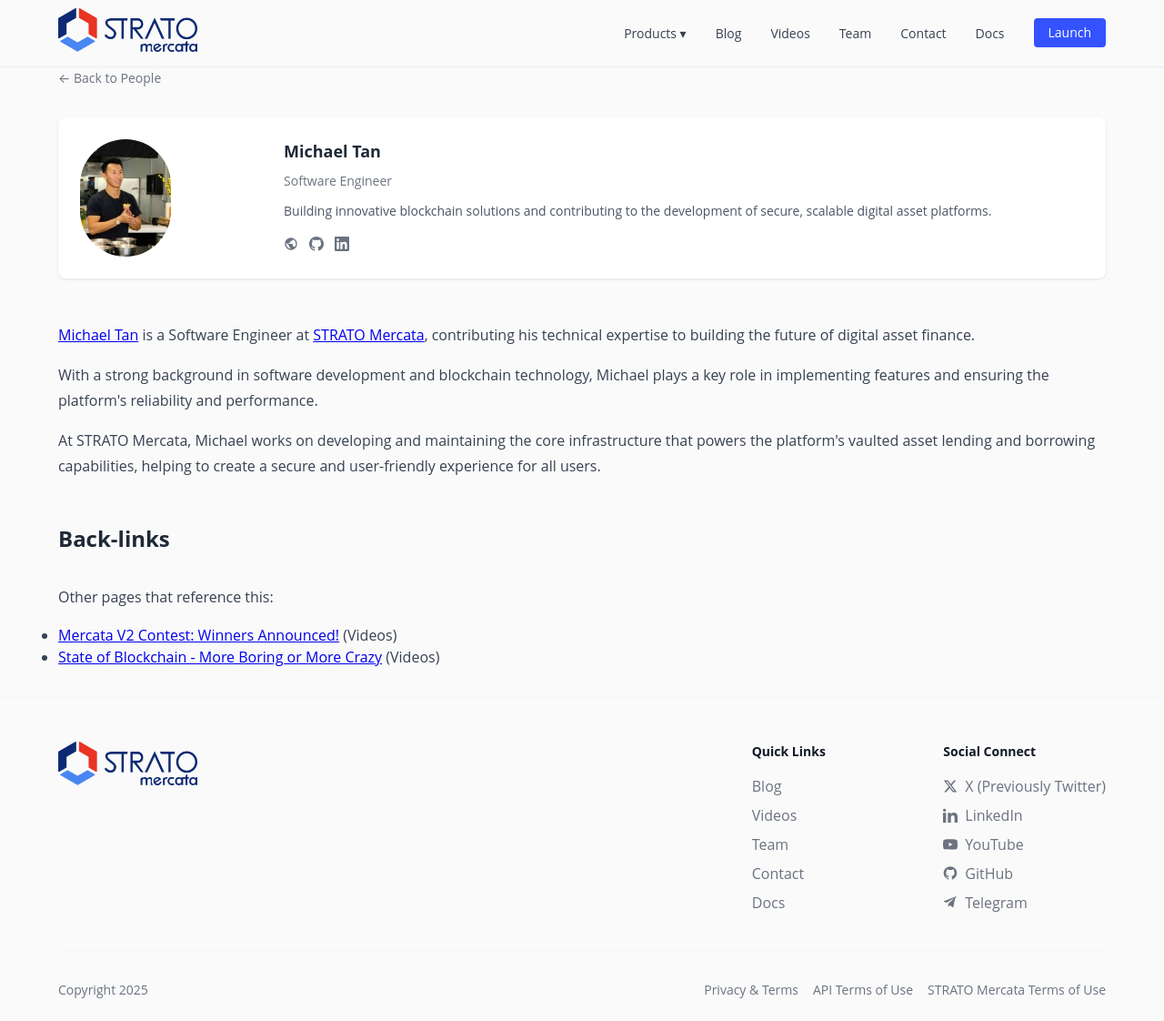
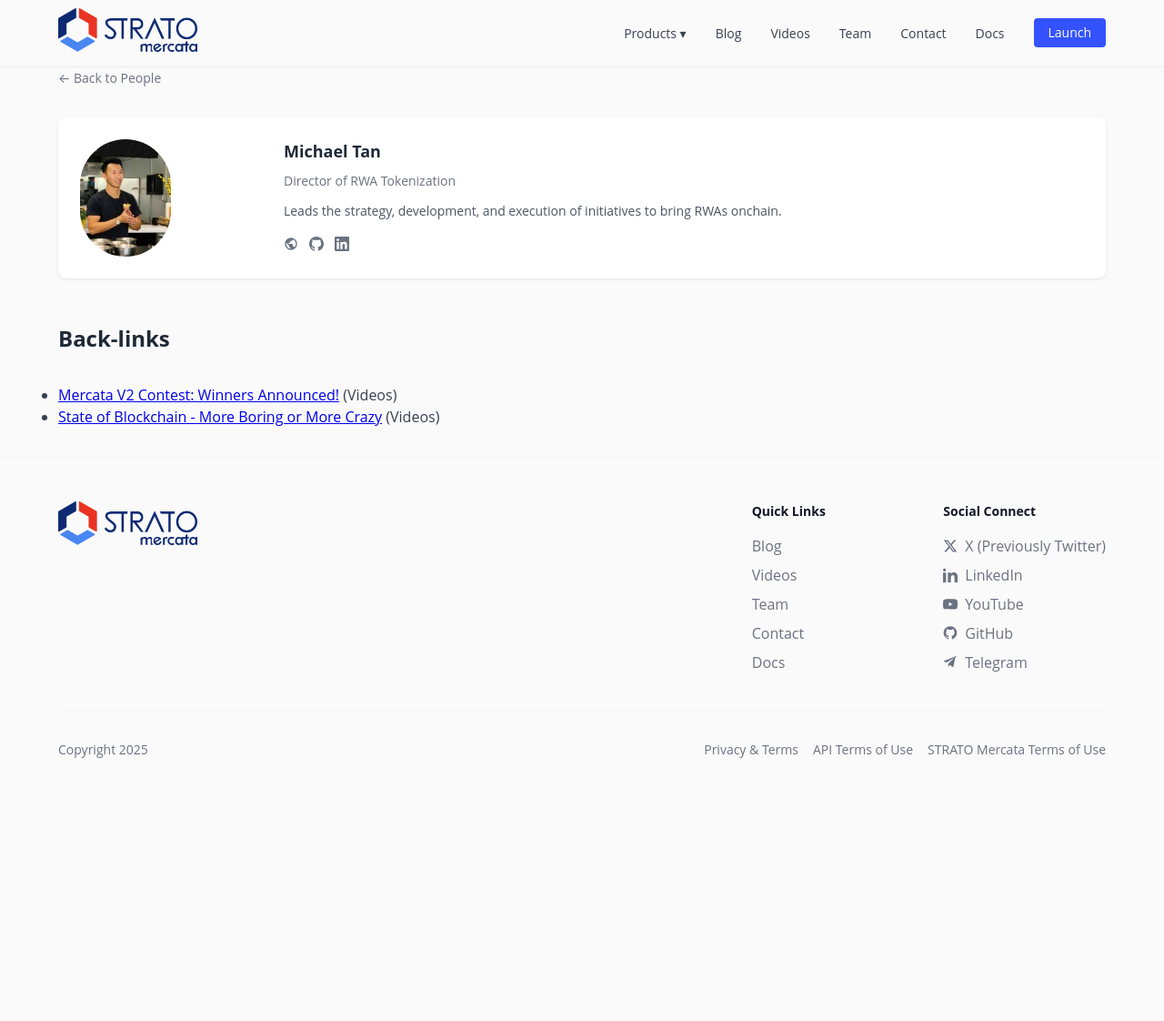
Before and after one commit to stratomercata/stratomercata-website, a Jekyll site: the page built from source/_people/michael-tan.md, in a window 1280 px wide and 1122 px high. Shown: the whole window at 91% size. Built offline with Jekyll 4.4.1, drawn with Linux system fonts in a browser that asks for light colours; comment, search, counter and statistics services are not loaded.

Commit message:
Updated title and description for Michael.  Can add prose later (#23)
* Updated title and description for Michael.  Can add prose later

* Removed unnecessary "back-links" Other pages that reference this:

```diff
--- a/source/_includes/back-links.html
+++ b/source/_includes/back-links.html
@@ -67,7 +67,6 @@
 {% if backlinks.size > 0 %}
 <div class="back-links-section">
   <h2>Back-links</h2>
-  <p class="back-links-description">Other pages that reference this:</p>
   <ul class="back-links-list">
     {% for backlink in backlinks %}
     <li>
--- a/source/_people/michael-tan.md
+++ b/source/_people/michael-tan.md
@@ -1,17 +1,11 @@
 ---
 name: Michael Tan
-role: Software Engineer
+role: Director of RWA Tokenization
 category: staff
 photo: /images/linkedin.com/2025.10.07/michael-tan.png
 social:
   website: https://www.michaelbtan.com
   github: https://github.com/michaelbtan
   linkedin: https://linkedin.com/in/michaelbtan
-description: Building innovative blockchain solutions and contributing to the development of secure, scalable digital asset platforms.
+description: Leads the strategy, development, and execution of initiatives to bring RWAs onchain.
 ---
-
-Michael Tan is a Software Engineer at [STRATO Mercata](https://stratomercata.com), contributing his technical expertise to building the future of digital asset finance.
-
-With a strong background in software development and blockchain technology, Michael plays a key role in implementing features and ensuring the platform's reliability and performance.
-
-At STRATO Mercata, Michael works on developing and maintaining the core infrastructure that powers the platform's vaulted asset lending and borrowing capabilities, helping to create a secure and user-friendly experience for all users.
```
